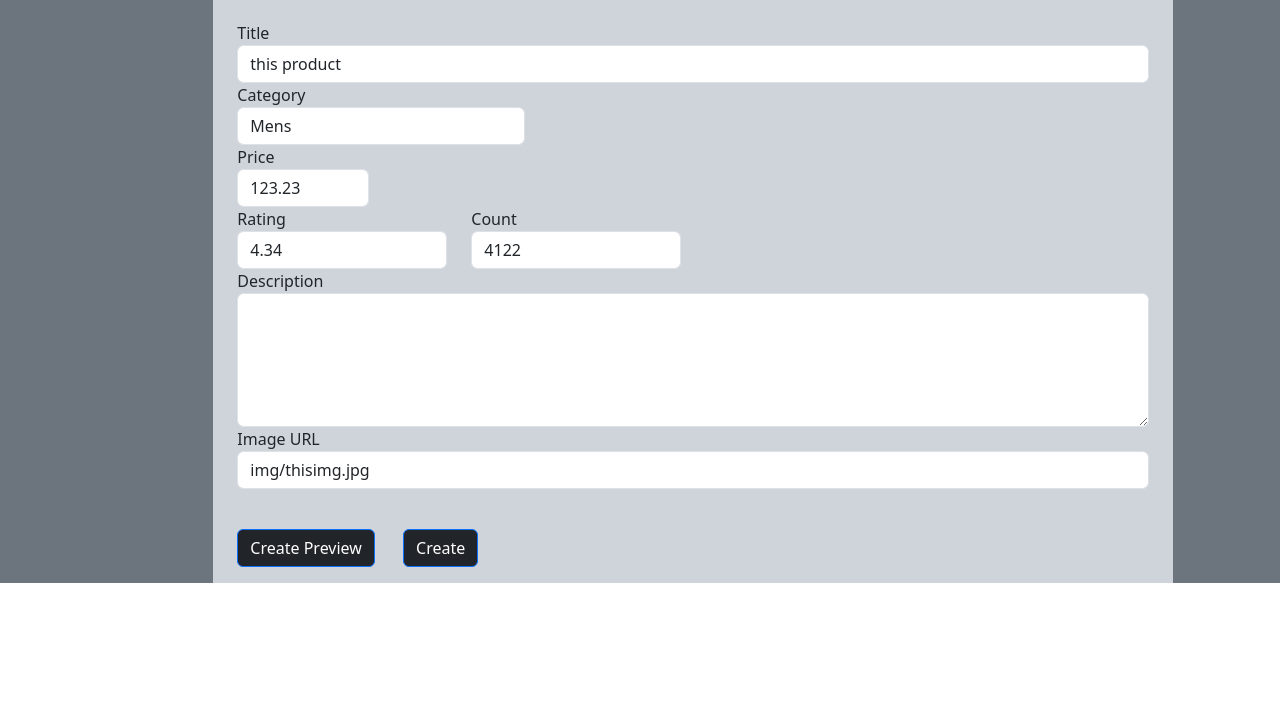
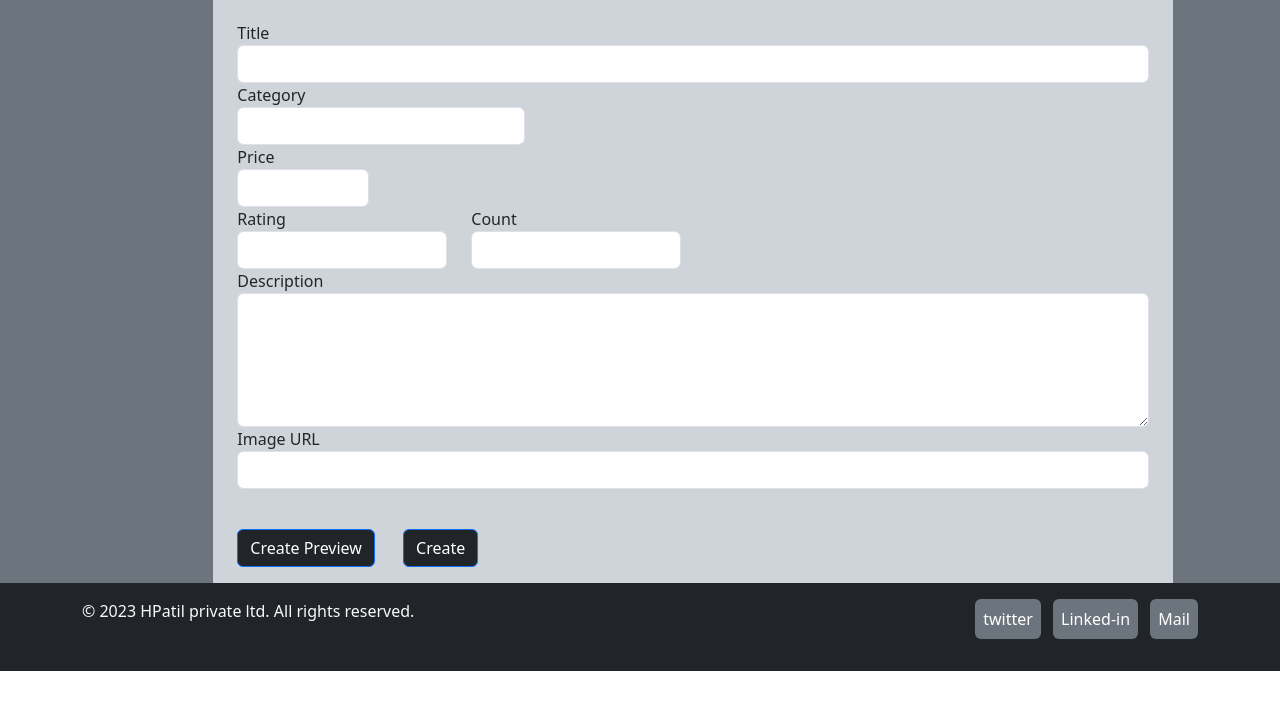
Before and after one commit to Hanish101/hanish101.github.io, a plain HTML site: page assignment 3/Templates/AdminCreate.html in a window 1280 px wide. Shown: the part 59-768 px from the top of the page. Drawn offline with nearby package versions, Linux system fonts and the light colour scheme.

Commit message:
V1.1 Minor changes
some minor changes and bug fixes

```diff
--- a/assignment 3/Templates/AdminCreate.html
+++ b/assignment 3/Templates/AdminCreate.html
@@ -47,41 +47,41 @@
                 <div class="row">
                     <div class="col form-group">
                       <label for="title">Title</label>
-                      <input type="text" class="form-control" id="title" name="title" value="this product" required>
+                      <input type="text" class="form-control" id="title" name="title"  required>
                     </div>
                 </div>
                 <div class="row">
                     <div class="col-4 form-group">
                       <label for="category">Category</label>
-                      <input type="text" class="form-control" id="category" name="category" value="Mens" required>
+                      <input type="text" class="form-control" id="category" name="category" required>
                     </div>
                 </div>
                 <div class="row">
                     <div class="col-2 form-group">
                       <label for="price">Price</label>
-                      <input type="number" pattern="[0-9]+" class="form-control" id="price" name="price" step="0.01" value="123.23" required>
+                      <input type="number" pattern="[0-9]+" class="form-control" id="price" name="price" step="0.01" required>
                     </div>
                 </div>
                 <div class="row">
                     <div class="col-3 form-group">
                       <label for="rating">Rating</label>
-                      <input type="number" class="form-control" id="rating" name="rating" step="0.01" min="0" max="5" value="4.34" required>
+                      <input type="number" class="form-control" id="rating" name="rating" step="0.01" min="0" max="5" required>
                     </div>
                     <div class="col-3 form-group">
                       <label for="count">Count</label>
-                      <input type="number" class="form-control" id="count" name="count" step="1" min="1" value="4122" required>
+                      <input type="number" class="form-control" id="count" name="count" step="1" min="1" required>
                     </div>
                 </div>
                 <div class="row">
                     <div class="form-group">
                       <label for="description">Description</label>
-                      <textarea class="form-control" id="description" name="description" rows="5" value="This is best product" ></textarea>
+                      <textarea class="form-control" id="description" name="description" rows="5"></textarea>
                     </div>
                 </div>
                 <div class="row mb-3">
                     <div class="form-group">
                       <label for="image">Image URL</label>
-                      <input type="text" class="form-control" id="image" name="image" value="img/thisimg.jpg" required>
+                      <input type="text" class="form-control" id="image" name="image" required>
                     </div>
                 </div>
               </form>
@@ -103,6 +103,39 @@
           </div>
         </div>
     </div>
+
+    <!-- Footer -->
+    <footer class="bg-dark text-light py-3">
+      <div class="container">
+          <div class="row">
+              <div class="col-md-6 text-center text-md-start">
+              <p>&copy; 2023 HPatil private ltd.  All rights reserved.</p>
+              </div>
+              <div class="col-md-6 text-center text-md-end">
+                  <ul class="list-inline">
+                      <li class="list-inline-item bg-secondary p-2 rounded">
+                          <a href="#">
+                              twitter
+                              <i class="bi bi-twitter"></i>
+                          </a>
+                      </li>
+                      <li class="list-inline-item bg-secondary p-2 rounded">
+                          <a href="#">
+                              Linked-in
+                              <i class="bi bi-linkedin"></i>
+                          </a>
+                      </li>
+                      <li class="list-inline-item bg-secondary p-2 rounded">
+                          <a href="#">
+                              Mail
+                              <i class="bi bi-envelope"></i>
+                          </a>
+                      </li>
+                  </ul>
+              </div>
+          </div>
+      </div>
+  </footer>
 
     <script>
         const form = document.querySelector('form');
```
Also changed, not shown: assignment 3/Templates/Admin.html (+46 -5 lines), assignment 3/Templates/AdminUpdate.html (+33 -0 lines), assignment 3/Templates/AllProducts.html (+31 -0 lines), assignment 3/Templates/SingleProduct.html (+39 -15 lines), assignment 3/Templates/cart.html (deleted).
